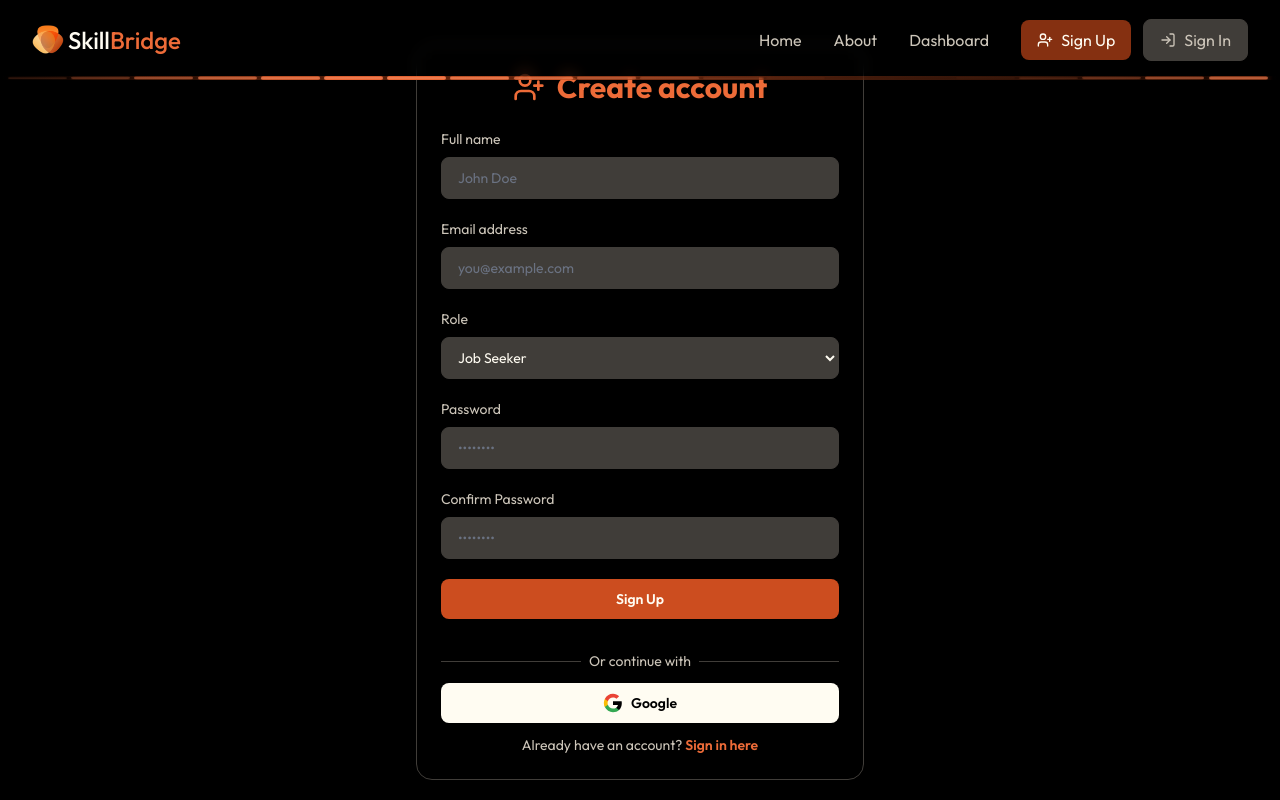
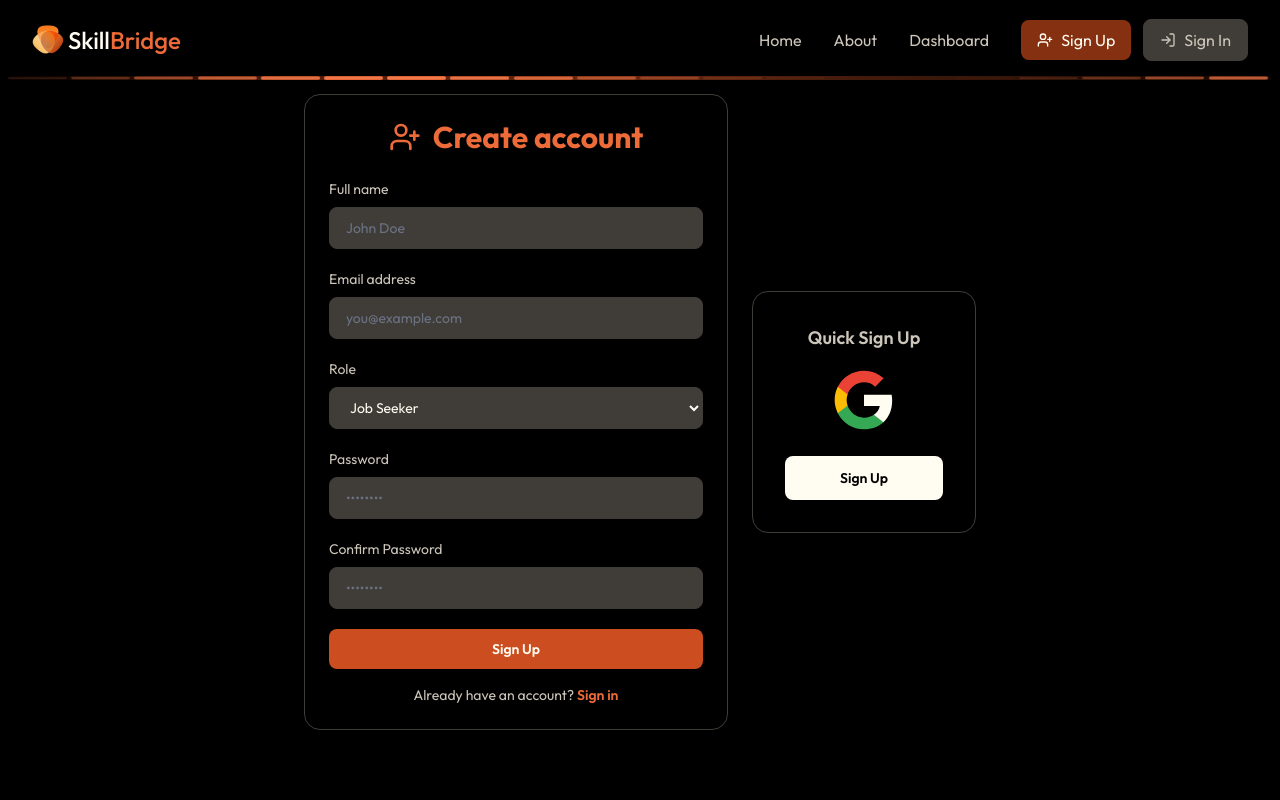
Before and after one commit to Rahul-8283/skillbridge-ai-frontend, a React (Vite) app: page /signup in a window 1280 px wide. Built offline with nearby package versions, Linux system fonts and the light colour scheme; no server answers.

Commit message:
fix: remove signup with google to new component

```diff
--- a/src/pages/SignUpPage.jsx
+++ b/src/pages/SignUpPage.jsx
@@ -67,9 +67,11 @@ export default function SignUpPage() {
 
   return (
     <div className="min-h-screen bg-slate-950 text-white pt-6 flex items-center justify-center px-4">
-      <motion.div className="max-w-md w-full"
-        initial={{ opacity: 0, y: -20 }}
-        animate={{ opacity: 1, y: 0 }}
+      <div className="flex gap-6 w-full max-w-2xl flex-col md:flex-row md:items-center">
+        {/* Left: SignUp Form */}
+        <motion.div className="flex-1 w-full"
+          initial={{ opacity: 0, x: -20 }}
+          animate={{ opacity: 1, x: 0 }}
           transition={{ duration: 0.6 }}
         >
           <div className="bg-slate-900 rounded-2xl p-6 border border-slate-800">
@@ -121,7 +123,7 @@ export default function SignUpPage() {
                   value={userType}
                   onChange={(e) => setUserType(e.target.value)}
                   disabled={isLoading}
-                className="w-full bg-slate-800 text-white px-3 py-2.5 rounded-lg border border-slate-700 focus:border-blue-400 focus:outline-none transition-colors cursor-pointer disabled:opacity-50 text-sm"
+                  className="w-full bg-slate-800 text-white px-4 py-2.5 rounded-lg border border-slate-700 focus:border-blue-400 focus:outline-none transition-colors cursor-pointer disabled:opacity-50 text-sm"
                 >
                   <option value="seeker">Job Seeker</option>
                   <option value="provider">Job Provider</option>
@@ -163,41 +165,47 @@ export default function SignUpPage() {
               >
                 {isLoading ? "Creating account..." : "Sign Up"}
               </button>
-            <div className="relative my-3">
-              <div className="absolute inset-0 flex items-center">
-                <div className="w-full border-t border-slate-700"></div>
-              </div>
-              <div className="relative flex justify-center text-sm">
-                <span className="px-2 bg-slate-900 text-slate-400">Or continue with</span>
-              </div>
-            </div>
+            </form>
 
-            <button
-              type="button"
-              onClick={handleGoogleAuth}
-              className="w-full bg-white hover:bg-gray-100 text-slate-900 font-semibold py-2.5 flex items-center justify-center rounded-lg transition-all text-sm"
-            >
-              <svg className="w-5 h-5 mr-2" viewBox="0 0 24 24">
-                <path fill="currentColor" d="M22.56 12.25c0-.78-.07-1.53-.2-2.25H12v4.26h5.92c-.26 1.37-1.04 2.53-2.21 3.31v2.77h3.57c2.08-1.92 3.28-4.74 3.28-8.09z" />
-                <path fill="#34A853" d="M12 23c2.97 0 5.46-.98 7.28-2.66l-3.57-2.77c-.98.66-2.23 1.06-3.71 1.06-2.86 0-5.29-1.93-6.16-4.53H2.18v2.84C3.99 20.53 7.7 23 12 23z" />
-                <path fill="#FBBC05" d="M5.84 14.09c-.22-.66-.35-1.36-.35-2.09s.13-1.43.35-2.09V7.07H2.18C1.43 8.55 1 10.22 1 12s.43 3.45 1.18 4.93l2.85-2.22.81-.62z" />
-                <path fill="#EA4335" d="M12 5.38c1.62 0 3.06.56 4.21 1.64l3.15-3.15C17.45 2.09 14.97 1 12 1 7.7 1 3.99 3.47 2.18 7.07l3.66 2.84c.87-2.6 3.3-4.53 6.16-4.53z" />
-              </svg>
-              Google
-            </button>          </form>
-
-          <p className="text-center text-gray-400 text-sm mt-3">
+            <p className="text-center text-gray-400 text-sm mt-4">
               Already have an account?{" "}
               <button
                 onClick={() => navigate("/login")}
                 disabled={isLoading}
                 className="text-blue-400 hover:text-blue-300 font-semibold disabled:opacity-50"
               >
-              Sign in here
+                Sign in
               </button>
             </p>
           </div>
         </motion.div>
+
+        {/* Right: Google SignUp */}
+        <motion.div className="w-full md:w-56"
+          initial={{ opacity: 0, x: 20 }}
+          animate={{ opacity: 1, x: 0 }}
+          transition={{ duration: 0.6, delay: 0.1 }}
+        >
+          <div className="bg-slate-900 rounded-2xl p-8 border border-slate-800 flex flex-col items-center justify-center gap-6">
+            <div className="text-center">
+              <h2 className="text-lg font-semibold text-gray-300 mb-4">Quick Sign Up</h2>
+              <svg className="w-16 h-16 mx-auto" viewBox="0 0 24 24">
+                <path fill="currentColor" d="M22.56 12.25c0-.78-.07-1.53-.2-2.25H12v4.26h5.92c-.26 1.37-1.04 2.53-2.21 3.31v2.77h3.57c2.08-1.92 3.28-4.74 3.28-8.09z" />
+                <path fill="#34A853" d="M12 23c2.97 0 5.46-.98 7.28-2.66l-3.57-2.77c-.98.66-2.23 1.06-3.71 1.06-2.86 0-5.29-1.93-6.16-4.53H2.18v2.84C3.99 20.53 7.7 23 12 23z" />
+                <path fill="#FBBC05" d="M5.84 14.09c-.22-.66-.35-1.36-.35-2.09s.13-1.43.35-2.09V7.07H2.18C1.43 8.55 1 10.22 1 12s.43 3.45 1.18 4.93l2.85-2.22.81-.62z" />
+                <path fill="#EA4335" d="M12 5.38c1.62 0 3.06.56 4.21 1.64l3.15-3.15C17.45 2.09 14.97 1 12 1 7.7 1 3.99 3.47 2.18 7.07l3.66 2.84c.87-2.6 3.3-4.53 6.16-4.53z" />
+              </svg>
+            </div>
+            <button
+              type="button"
+              onClick={handleGoogleAuth}
+              className="w-full bg-white hover:bg-gray-100 text-slate-900 font-semibold py-3 rounded-lg transition-all text-sm"
+            >
+              Sign Up
+            </button>
+          </div>
+        </motion.div>
+      </div>
     </div>
   );
 }
```
Lines whose indentation alone changed are shown as unchanged.
